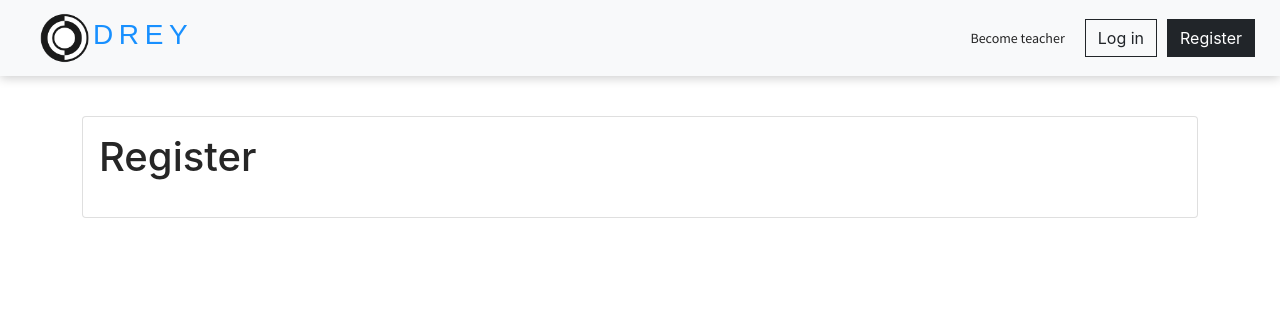
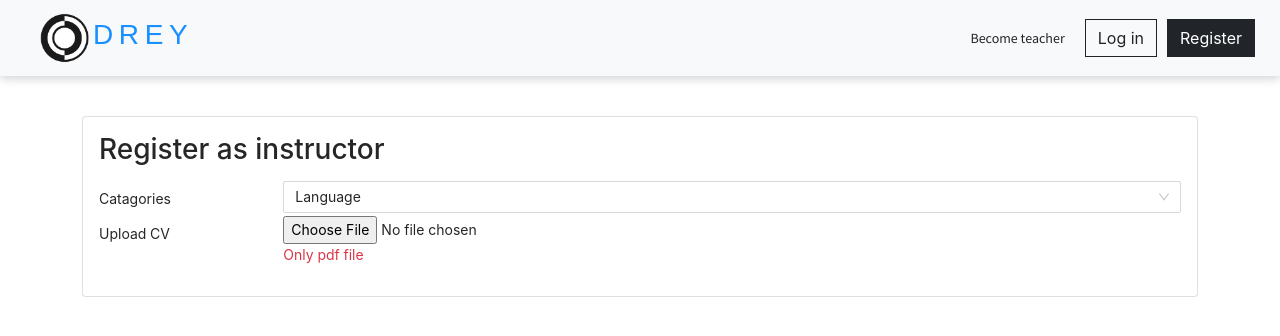
Before and after one commit to ferind07/frontend, a React (Create React App) app: page /instructor in a window 1280 px wide. Shown: the top 336 px of the page. Built offline with nearby package versions, Linux system fonts and the light colour scheme; no server answers; a web font is replaced by a local one.

Commit message:
Update index.jsx

```diff
--- a/src/pages/RegisterInstructorPage/index.jsx
+++ b/src/pages/RegisterInstructorPage/index.jsx
@@ -1,6 +1,11 @@
 import React from "react";
+import { Input, Select } from "antd";
 
 const RegisterInstructorPage = () => {
+  const { Option } = Select;
+  function handleChangeKatagori(value) {
+    console.log(`selected ${value}`);
+  }
   return (
     <>
       <div className="container myaccount">
@@ -8,7 +13,36 @@ const RegisterInstructorPage = () => {
           <div className="col-12">
             <div className="card">
               <div className="card-body">
-                <h1>Register</h1>
+                <h3>Register as instructor</h3>
+                <form encType="multipart/form-data">
+                  <div class="form-group row">
+                    <label class="col-sm-2 col-form-label">Catagories</label>
+                    <div class="col-sm-10">
+                      <Select
+                        defaultValue="language"
+                        style={{ width: "100%" }}
+                        onChange={handleChangeKatagori}
+                      >
+                        <Option value="language">Language</Option>
+                        <Option value="cooking">Cooking</Option>
+                        <Option value="sports">Sports</Option>
+                        <Option value="design">Design</Option>
+                        <Option value="programming">Programming</Option>
+                      </Select>
+                    </div>
+                  </div>
+                  <div class="form-group row">
+                    <label for="inputPassword" class="col-sm-2 col-form-label">
+                      Upload CV
+                    </label>
+                    <div class="col-sm-10">
+                      <div class="custom-file">
+                        <input type="file" accept="application/pdf" />
+                        <p className="text-danger">Only pdf file</p>
+                      </div>
+                    </div>
+                  </div>
+                </form>
               </div>
             </div>
           </div>
```
